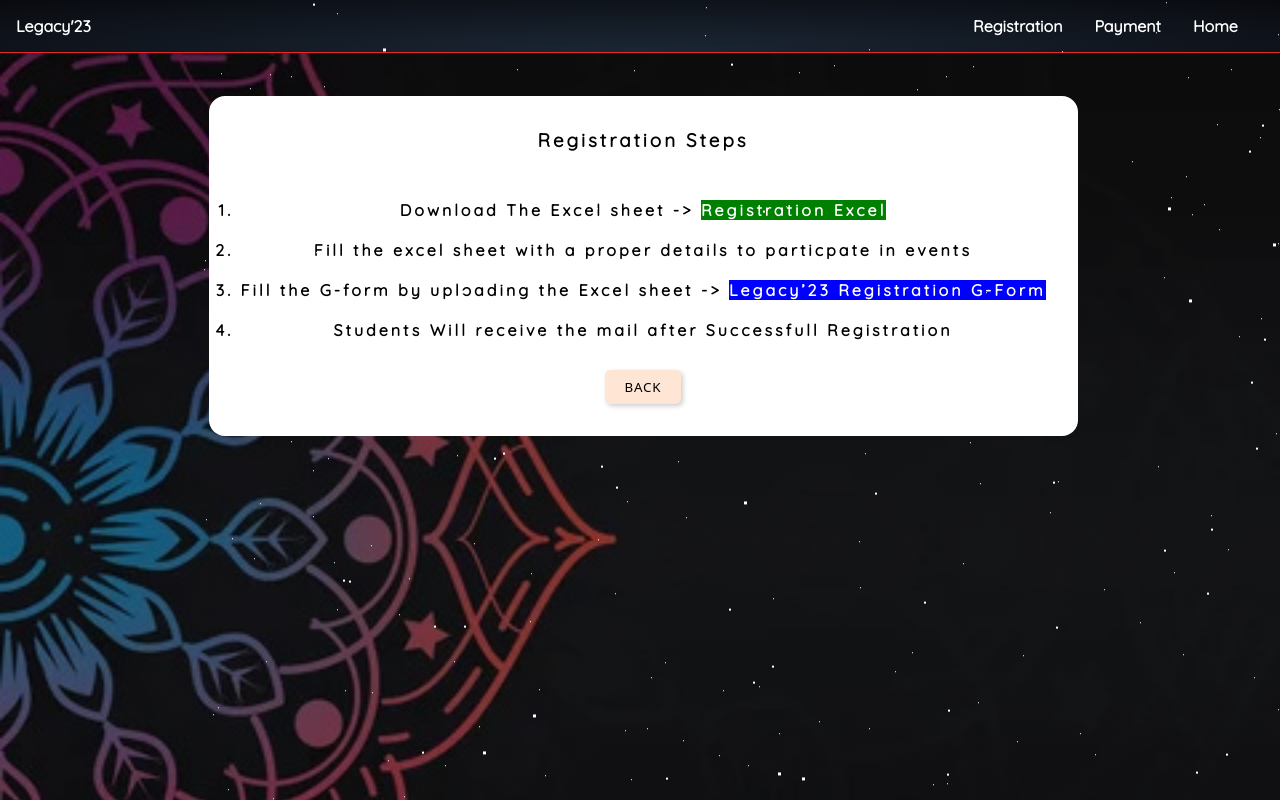
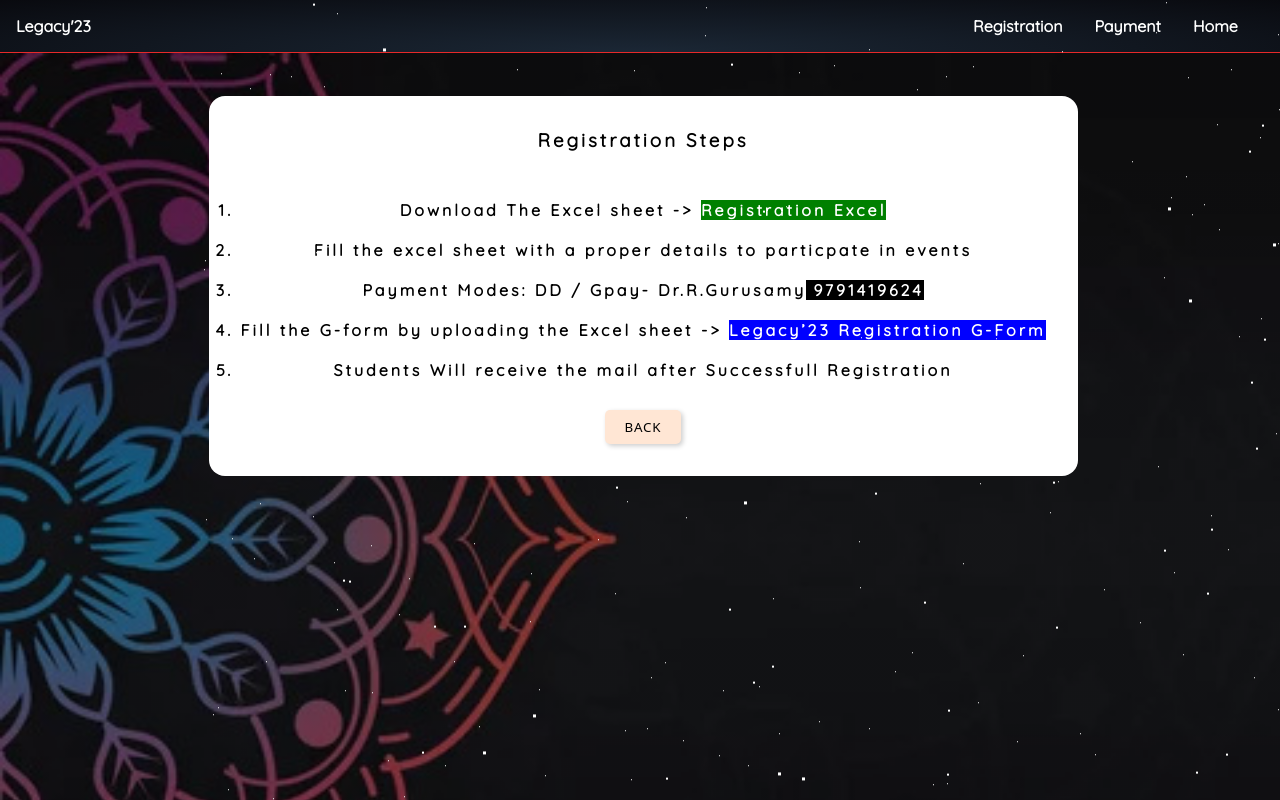
Before and after one commit to Prama-karthick/CollegeWeb, an Angular app in the folder frontend/: page /login in a window 1280 px wide. Both pictures are taken after a click on the button "NEXT". Shown: the top 800 px of the page. Built offline with nearby package versions, Linux system fonts and the light colour scheme.

Commit message:
gpay number added

```diff
--- a/frontend/src/app/components/pages/login-page/login-page.component.html
+++ b/frontend/src/app/components/pages/login-page/login-page.component.html
@@ -91,15 +91,18 @@
       <li>Download The Excel sheet ->
         <a style="background-color: green;color: white;text-decoration: none;" target="_blank"
              href="assets/legacy/Registration Excel.xlsx" download>Registration Excel
-          </a>
+          </a><br>
       </li><br>
       <li>
         <a>Fill the excel sheet with a proper details to particpate in events</a>
       </li><br>
       <li>
+        <a >Payment Modes: DD / Gpay- Dr.R.Gurusamy<span style="background-color:black;color: white;"> 9791419624</span></a>
+      </li><br>
+      <li>
         <a>Fill the G-form by uploading the Excel sheet ->
           <a style="background-color: blue;color: white;text-decoration: none;"
-           target="_blank" href="https://forms.gle/nCZvHgq3MDzQF5H26" >
+           target="_blank" href="https://forms.gle/uPMjKPjqSsefXucK6" >
            Legacy’23 Registration G-Form
           </a>
         </a>
```
